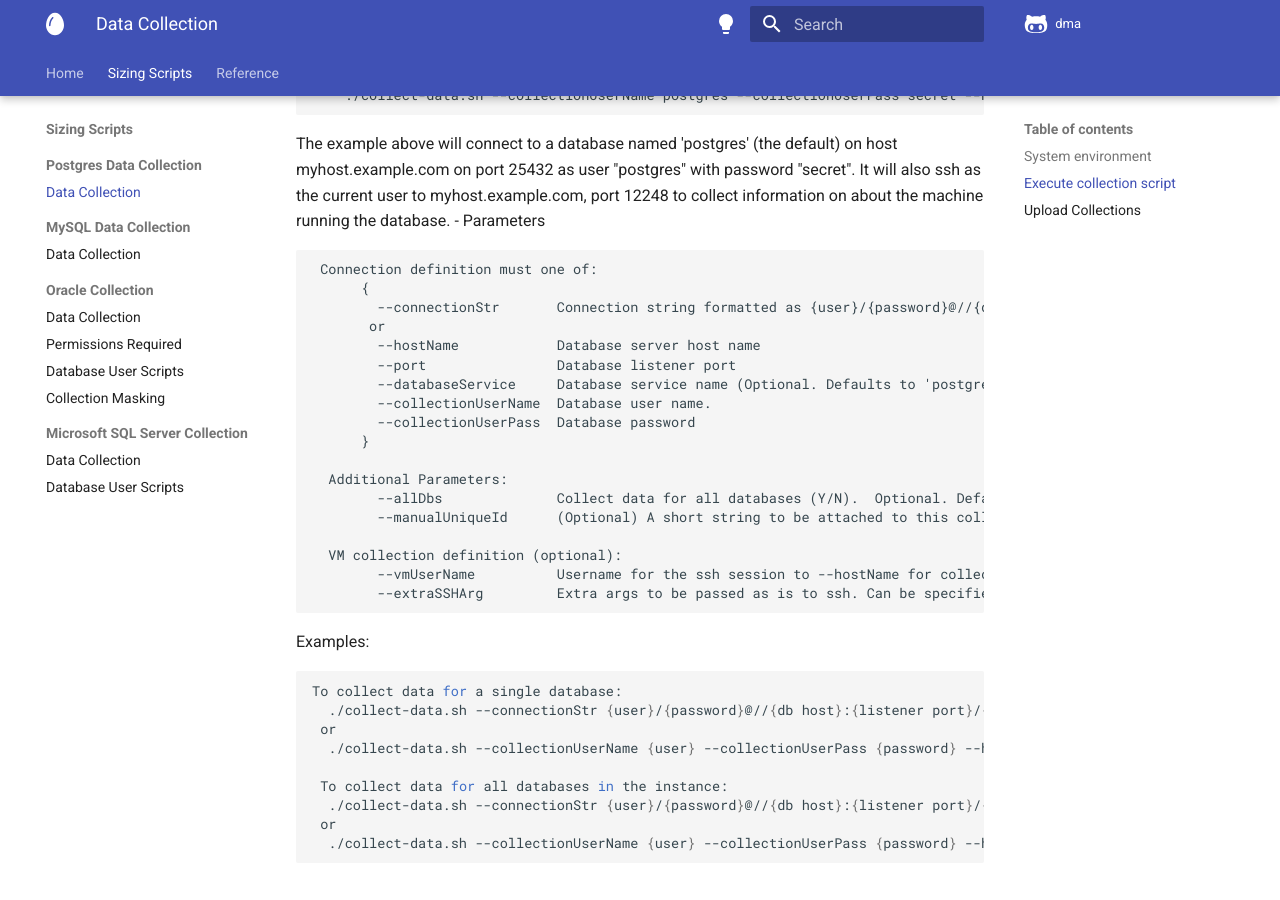
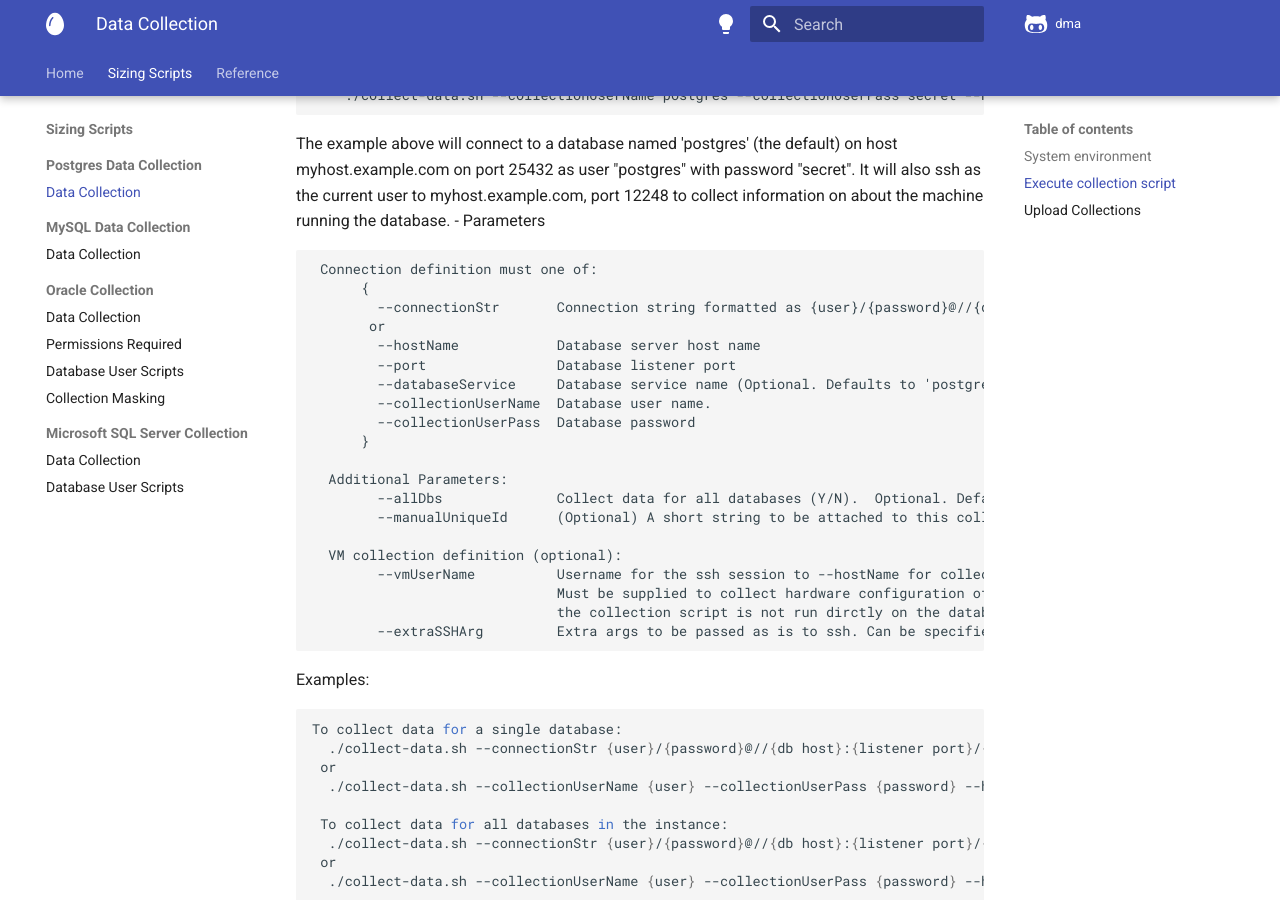
Before and after one commit to GoogleCloudPlatform/database-assessment, an MkDocs documentation site: the page built from docs/user_guide/postgres/collection_scripts.md, in a window 1280 px wide and 900 px high, scrolled down 1015 px. Built offline with MkDocs 1.6.1 and Material for MkDocs 9.7.7, drawn with Linux system fonts in a browser that asks for light colours; comment, search, counter and statistics services are not loaded; the version menu is left out.

Commit message:
chore(docs): Update docs regarding parameter --vmUserName. (#383)

````diff
--- a/docs/user_guide/postgres/collection_scripts.md
+++ b/docs/user_guide/postgres/collection_scripts.md
@@ -61,6 +61,8 @@ The example above will connect to a database named 'postgres' (the default) on h
 
   VM collection definition (optional):
         --vmUserName          Username for the ssh session to --hostName for collecting machine information.
+                              Must be supplied to collect hardware configuration of the database server if
+                              the collection script is not run dirctly on the database server.
         --extraSSHArg         Extra args to be passed as is to ssh. Can be specified multiple times or as a single quoted string..
 
 ```
````
Also changed, not shown: 2 other files.
